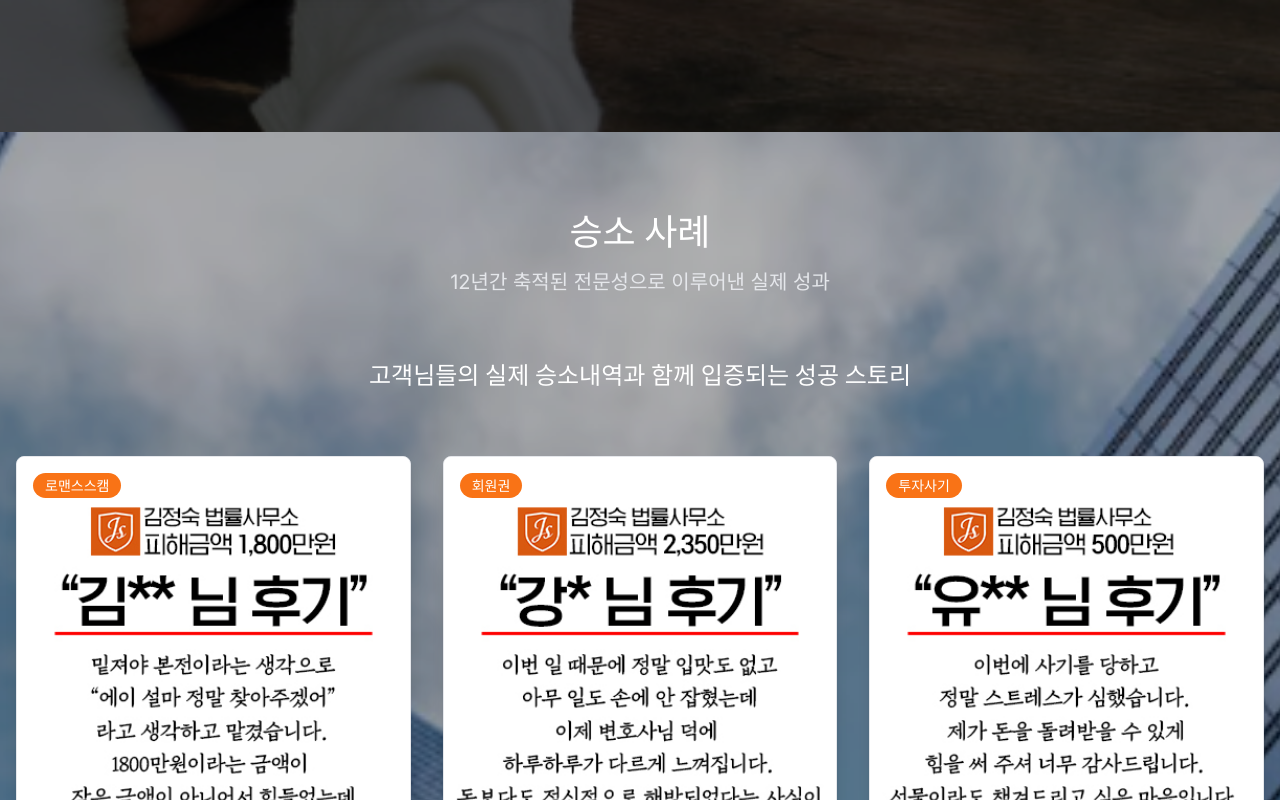
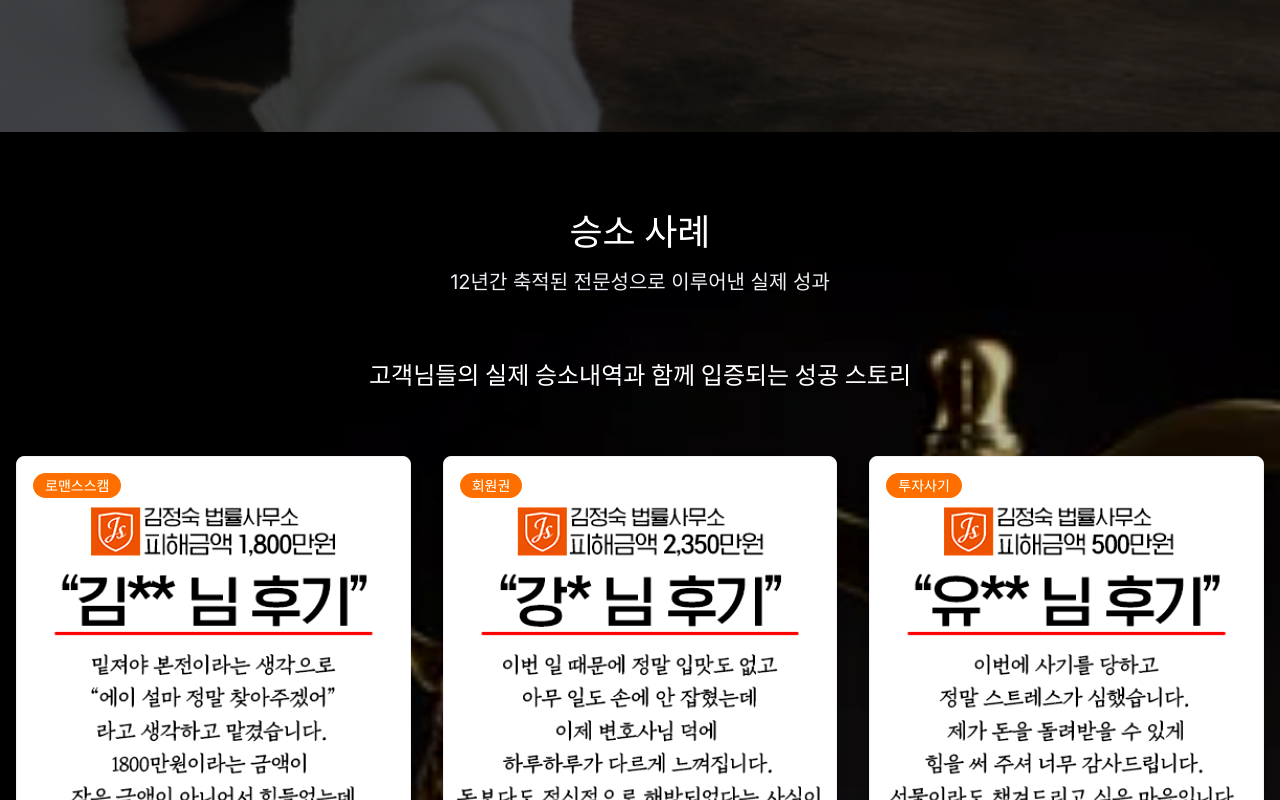
Before and after one commit to gu991230-cyber/gugit, a Next.js app: page / in a window 1280 px wide. Shown: the part 1940-2740 px from the top of the page. Built offline with nearby package versions, Linux system fonts and the light colour scheme; no server answers.

Commit message:
Improve 2299.PNG image quality with CSS filters and high-quality rendering

```diff
--- a/src/app/page.tsx
+++ b/src/app/page.tsx
@@ -251,11 +251,16 @@ export default function Home() {
 
       {/* 4. Services Section - 승소 사례 */}
       <section id="services" className="py-20 relative bg-cover bg-center bg-no-repeat" style={{
-        backgroundImage: `url('/images/11.PNG')`,
+        backgroundImage: `url('/images/2299.PNG')`,
         imageRendering: 'high-quality',
         WebkitImageRendering: 'high-quality',
         MozImageRendering: 'high-quality',
-        msImageRendering: 'high-quality'
+        msImageRendering: 'high-quality',
+        backgroundSize: 'cover',
+        backgroundPosition: 'center',
+        backgroundRepeat: 'no-repeat',
+        filter: 'contrast(1.1) saturate(1.1)',
+        WebkitFilter: 'contrast(1.1) saturate(1.1)'
       }}>
         {/* Light Overlay for text readability */}
         <div className="absolute inset-0 bg-black/30"></div>
```
